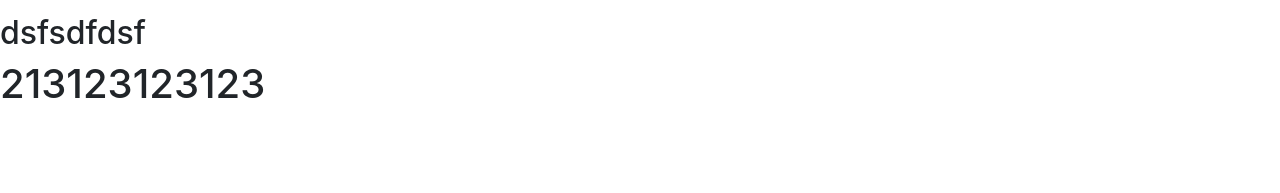
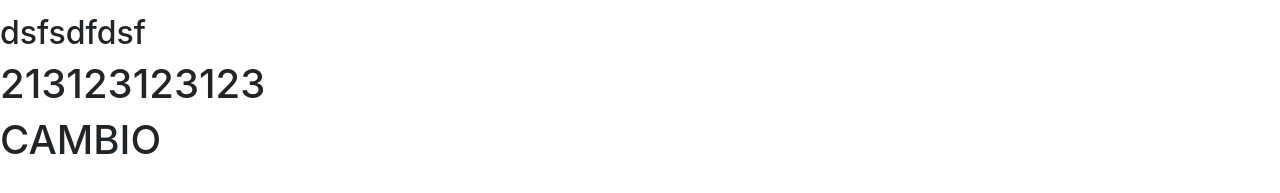
Before and after one commit to emmanuelgtz32/testgit, a plain HTML site: page index.html in a window 1280 px wide. Shown: the part 421-614 px from the top of the page. Drawn offline with nearby package versions, Linux system fonts and the light colour scheme.

Commit message:
agregamos CAMBIO

```diff
--- a/index.html
+++ b/index.html
@@ -107,6 +107,9 @@
 <h1>213123123123</h1>
 
 
+<h1>CAMBIO</h1>
+
+
     <!-- Optional JavaScript -->
     <!-- jQuery first, then Popper.js, then Bootstrap JS -->
     <script src="https://code.jquery.com/jquery-3.3.1.slim.min.js" integrity="sha384-q8i/X+965DzO0rT7abK41JStQIAqVgRVzpbzo5smXKp4YfRvH+8abtTE1Pi6jizo" crossorigin="anonymous"></script>
```
